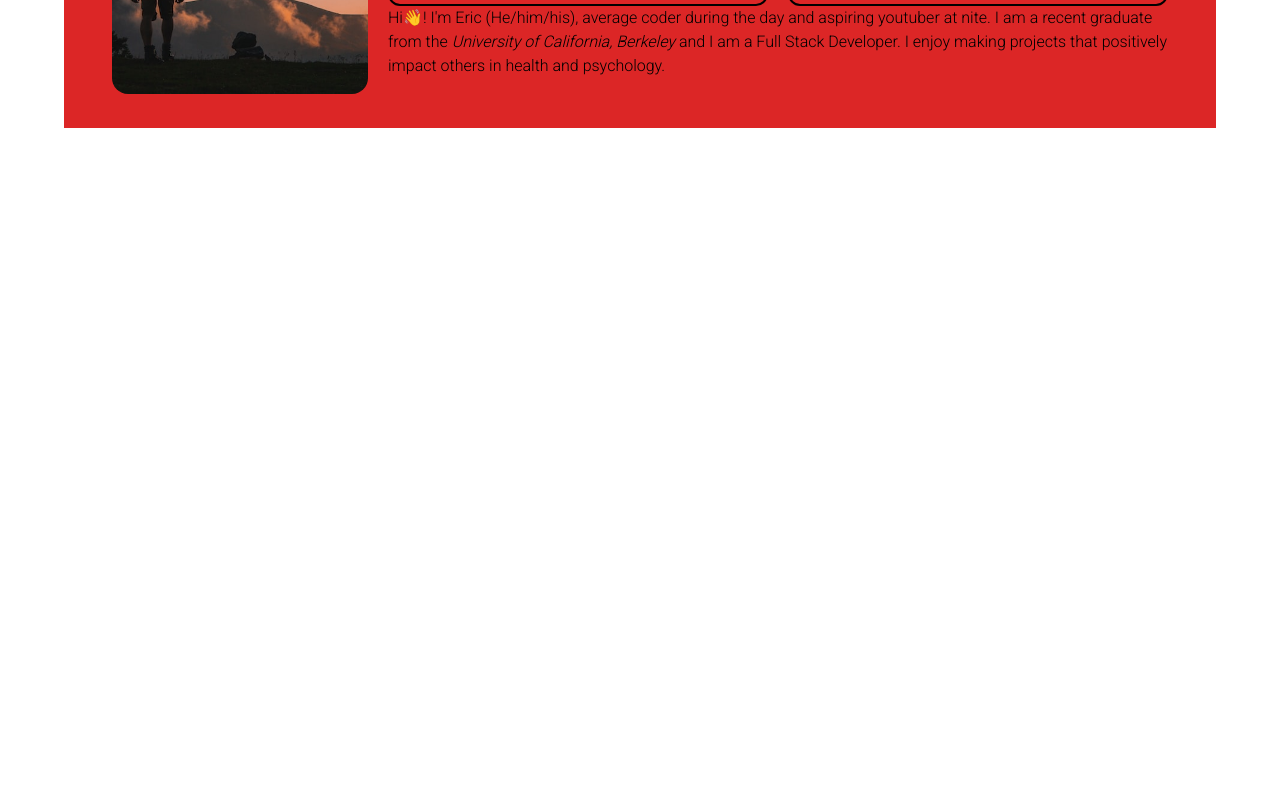
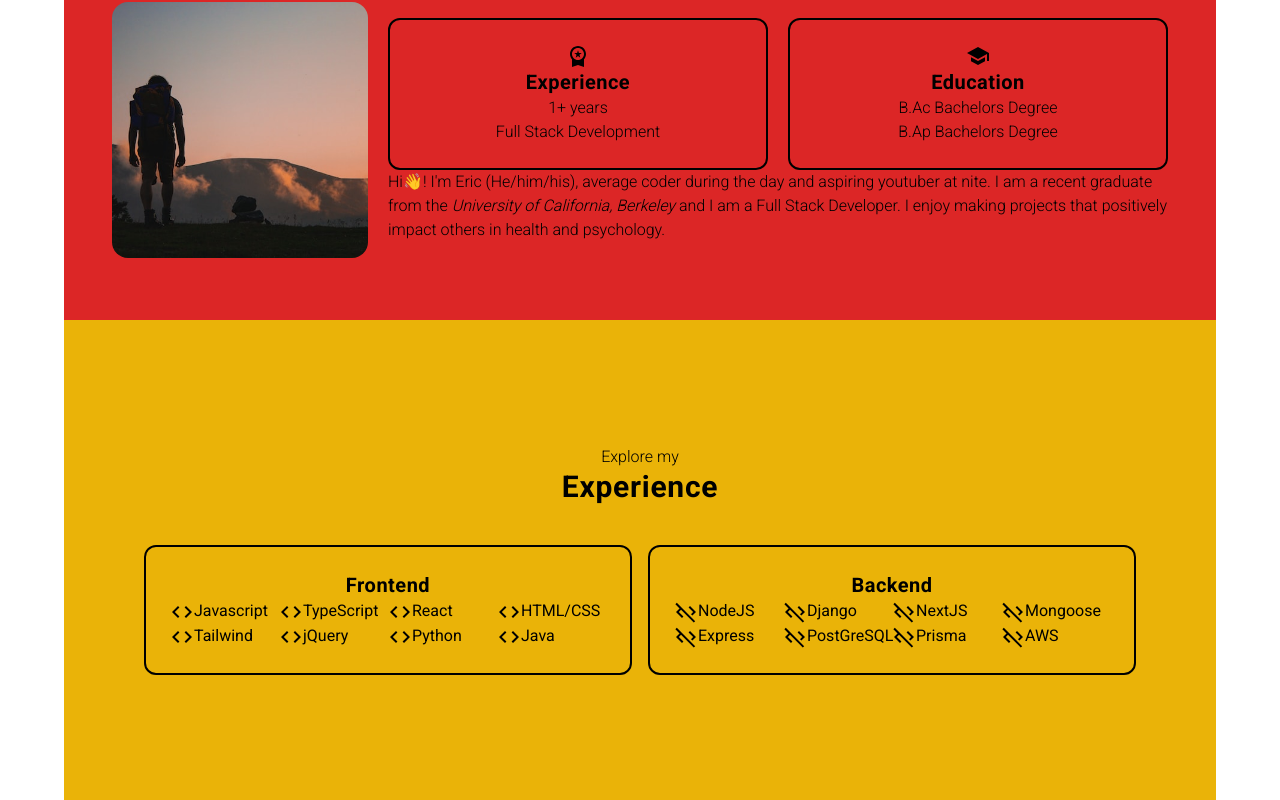
Before and after one commit to ericvpineda/portfolio-website, a React (Create React App) app: page / in a window 1280 px wide. Shown: the part 720-1520 px from the top of the page. Before the commit the page ends 848 px from the top, so only its background shows below. Built offline with nearby package versions, Linux system fonts and the light colour scheme.

Commit message:
added -- Experience component with basic styling

```diff
--- a/src/App.js
+++ b/src/App.js
@@ -1,5 +1,6 @@
 import "./App.css";
 import About from "./components/About";
+import Experience from "./components/Experience";
 import Hero from "./components/Hero";
 import Nav from "./components/Nav";
 
@@ -9,6 +10,7 @@ function App() {
       <Nav />
       <Hero/>
       <About/>
+      <Experience/>
     </div>
   );
 }
--- a/src/components/About.jsx
+++ b/src/components/About.jsx
@@ -4,8 +4,8 @@ import SchoolIcon from "@mui/icons-material/School";
 
 export default function About() {
   return (
-    <div className="section bg-red-600 flex-col">
-      <div className="text-center">
+    <div id="about" className="section bg-red-600 flex-col">
+      <div className="text-center mb-10">
         <h2 className="section_text">Get to know more</h2>
         <h1 className="header_title">About Me</h1>
       </div>
@@ -26,7 +26,7 @@ export default function About() {
                   Experience
                 </h3>
                 <p className="section_text">1+ years</p>
-                <p className="section_text">FullStack Development</p>
+                <p className="section_text">Full Stack Development</p>
               </div>
             </div>
             <div className="section_border">
--- /dev/null
+++ b/src/components/Experience.jsx
@@ -0,0 +1,61 @@
+import CodeIcon from "@mui/icons-material/Code";
+import CodeOffIcon from "@mui/icons-material/CodeOff";
+
+export default function Experience() {
+  const frontendTech = [
+    "Javascript",
+    "TypeScript",
+    "React",
+    "HTML/CSS",
+    "Tailwind",
+    "jQuery",
+    "Python",
+    "Java",
+  ];
+
+  const backendTech = [
+    "NodeJS",
+    "Django",
+    "NextJS",
+    "Mongoose",
+    "Express",
+    "PostGreSQL",
+    "Prisma",
+    "AWS",
+  ];
+
+  return (
+    <div id="experience" className="section bg-yellow-500 flex-col">
+      <div className="text-center mb-10">
+        <h2 className="section_text">Explore my</h2>
+        <h1 className="header_title">Experience</h1>
+      </div>
+      <div className="flex w-full px-20 gap-4">
+        <div className="section_border">
+          <h3 className="font-semibold text-xl tracking-wide">Frontend</h3>
+          <ul className="experience_tech">
+            {frontendTech.map((tech) => (
+              <li className="whitespace-nowrap">
+                <CodeIcon />
+                {tech}
+              </li>
+            ))}
+          </ul>
+        </div>
+        <div className="section_border">
+          <h3 className="font-semibold text-xl tracking-wide">
+            Backend
+          </h3>
+          <ul className="experience_tech">
+            {backendTech.map((tech) => (
+              <li className="whitespace-nowrap">
+                <CodeOffIcon />
+                {tech}
+              </li>
+            ))}
+          </ul>
+        </div>
+      </div>
+    </div>
+  );
+}
--- a/src/components/Hero.jsx
+++ b/src/components/Hero.jsx
@@ -11,7 +11,7 @@ export default function Hero() {
         <div className="text-center">
           <p className="font-medium text-lg">Hi, I'm</p>
           <p className="header_title">Eric Pineda</p>
-          <p className="font-medium text-4xl">Fullstack Developer</p>
+          <p className="font-medium text-4xl">Full Stack Developer</p>
           <div className="flex justify-center gap-4">
             <button className="hero_button">Resume</button>
             <button className="hero_button">Contact</button>
--- a/src/index.css
+++ b/src/index.css
@@ -20,7 +20,7 @@ html, body, #root {
 }
 
 .section {
-    @apply flex justify-center items-center w-full h-96
+    @apply flex justify-center items-center w-full h-[30rem]
 }
 
 .section_text {
@@ -30,3 +30,7 @@ html, body, #root {
 .section_border {
     @apply border-black rounded-xl border-2 p-6 flex justify-center flex-col items-center w-full
 }
+
+.experience_tech {
+    @apply grid grid-cols-4 w-full
+}
```
